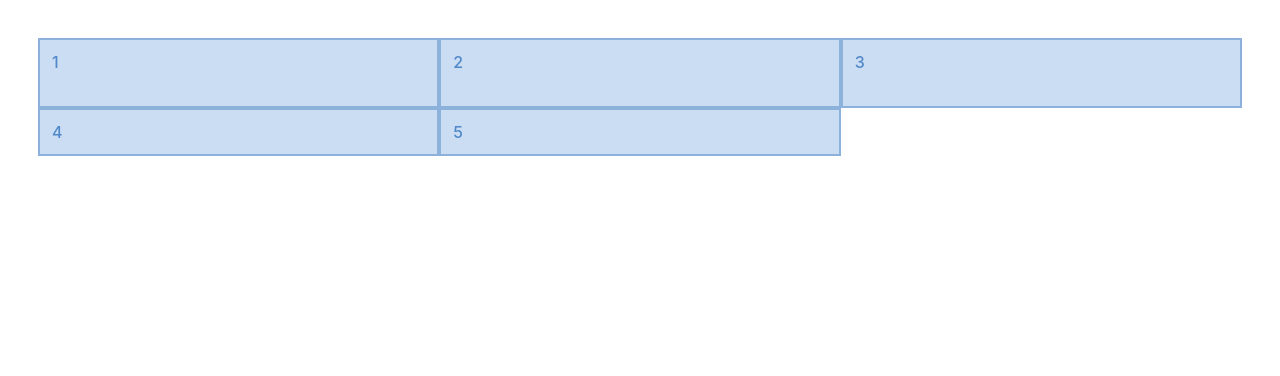
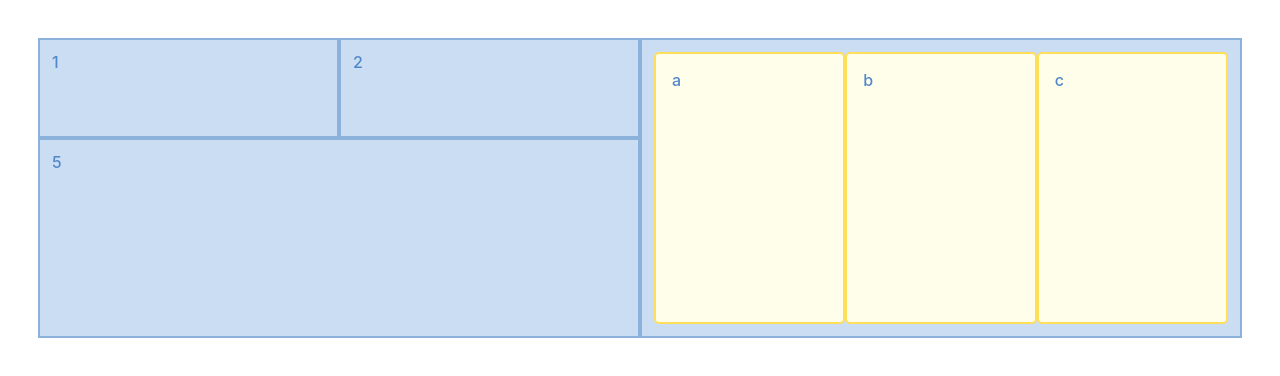
Before and after one commit to sgmikami03/css-study, a plain HTML site: page grid/grid1/index.html in a window 1280 px wide. Drawn offline with Linux system fonts and the light colour scheme.

Commit message:
gridをいじってみる2

```diff
--- a/grid/grid1/index.html
+++ b/grid/grid1/index.html
@@ -11,11 +11,23 @@
 <body>
     <main>
         <div class="glid_container">
-            <div class="grid_item">1</div>
-            <div class="grid_item">2</div>
-            <div class="grid_item">3</div>
-            <div class="grid_item">4</div>
-            <div class="grid_item">5</div>
+            <div class="grid_item b1">1</div>
+            <div class="grid_item b2">2</div>
+            <div class="grid_item b3">
+                <div class="nested">a</div>
+                <div class="nested">b</div>
+                <div class="nested">c</div>
+            </div>
+            <div class="grid_item b4">4</div>
+            <div class="grid_item b5">5</div>
+            <!--<div class="grid_item">5</div>
+            <div class="grid_item">6</div>
+            <div class="grid_item">7</div>
+            <div class="grid_item">8</div>
+            <div class="grid_item">9</div>
+            <div class="grid_item">10</div>
+            <div class="grid_item">11</div>
+            <div class="grid_item">12</div>-->
         </div>
     </main>
 </body>
--- a/grid/grid1/style.css
+++ b/grid/grid1/style.css
@@ -1,7 +1,42 @@
 .glid_container {
     display: grid;
     width: 100%;
-   /*grid-template-columns: 1fr 1fr 1fr;*/
-   grid-template-columns: minmax(200px, 1fr) repeat(2, 1fr);
-   grid-template-rows: minmax(70px, auto);
+    grid-template-columns: repeat(4, 1fr);
+    grid-template-rows: repeat(3 ,minmax(100px, auto));
+    grid-template-areas:
+        "b1 b2 b3 b3"
+        "b4 b4 b3 b3"
+        "b4 b4 b3 b3"
+    ;
 }
+
+.b1 {
+    grid-area: b1;
+}
+
+.b2 {
+    grid-area: b2;
+}
+
+.b3 {
+    grid-area: b3;
+    display: grid;
+    grid-template-columns: repeat(3, 1fr);
+}
+
+.b4 {
+    grid-area: b4;
+    z-index: 1;
+}
+
+.b5 {
+    grid-area: b4;
+    z-index: 2;
+}
+
+.B4 {
+    background-color: blue;
+    color: hsl(0, 0%, 100%);
+    grid-column: -2;
+    grid-row: -2;
+}
```
